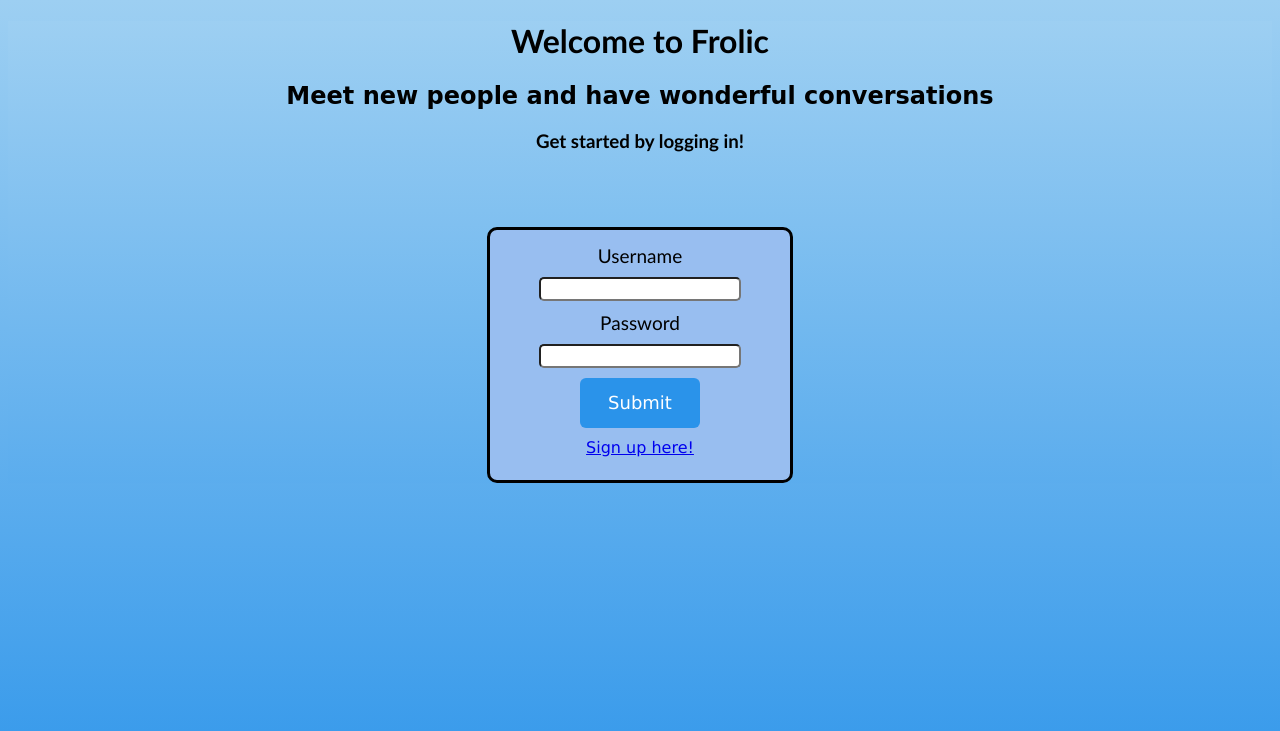
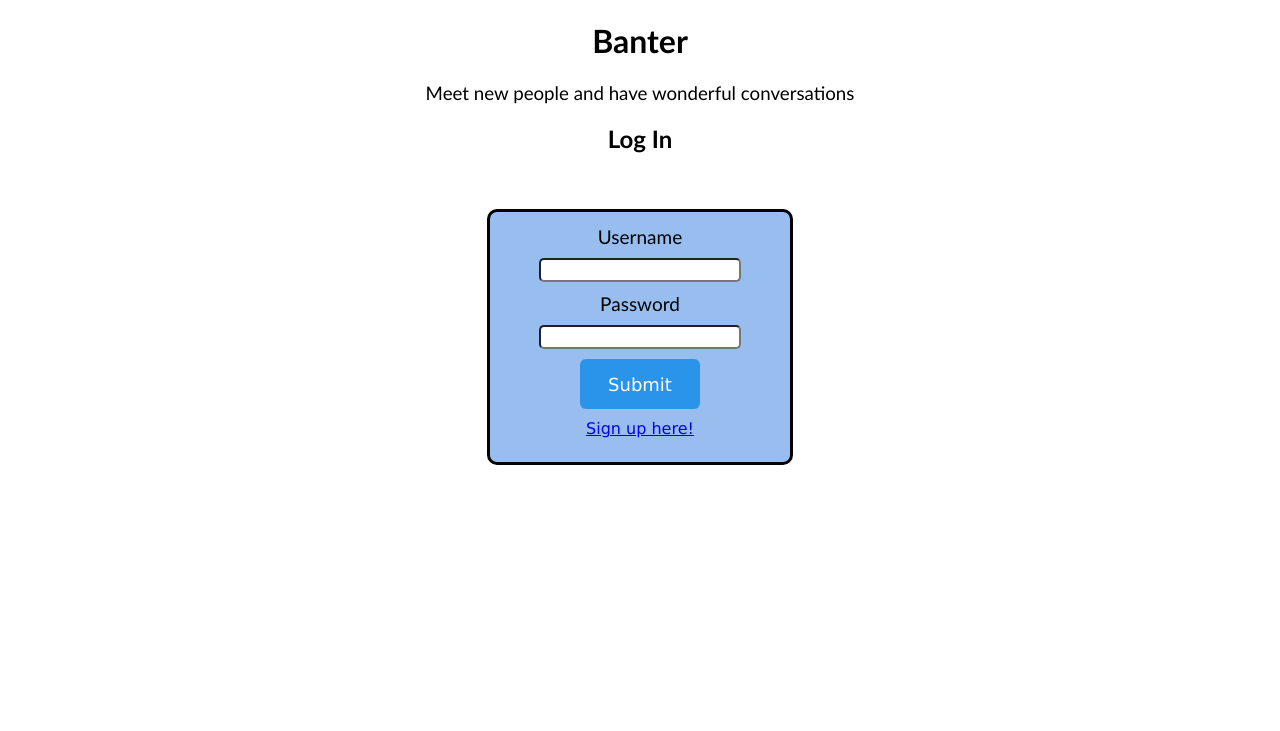
Before and after one commit to SmoolPerson/chat, a Flask app: page / in a window 1280 px wide. Shown: the top 731 px of the page. Run offline with Flask 3, Linux system fonts and the light colour scheme.

Commit message:
UI changes kinda, but want to add more features to database

```diff
--- a/static/styles.css
+++ b/static/styles.css
@@ -1,5 +1,5 @@
 body, html {
-    background: linear-gradient(rgb(157, 207, 242), rgb(42, 147, 234));
+    background: rgb(255, 255, 255);
     background-size: 175% 175%;
     background-repeat: repeat;
 }
@@ -65,7 +65,6 @@ body, html {
     border-style: solid;
     border-width: 3px;
     border-color: #287067;
-    text-align: center;
 }
 
 #dmdiv {
--- a/templates/login.html
+++ b/templates/login.html
@@ -5,11 +5,13 @@
     <link rel="stylesheet" href="/static/styles.css">
 </head>
 <body>
-    <h1 class="header">Welcome to Frolic</h1>
-    <h2 class="normaltext" style="font-family: cursive, 'Times New Roman', Times, serif;">Meet new people and have wonderful conversations</h4>
-    <h3 class="normaltext" style="font-family: Gill Sans">Get started by logging in!</h3>
+    <h1 class="header">Banter</h1>
+    <h3 class="normaltext" style="font-family: 'Gill Sans'; font-weight: normal;">Meet new people and have wonderful conversations</h3>
+    <h2 class="normaltext" style="font-family: Gill Sans">Log In</h2>
+    {% if auth %}
     <h4 class="normaltext">{{ auth }}</h4>
-    <br><br><br>
+    {% endif %}
+    <br><br>
     <div class="logindiv">
     <form action="./chat" method="POST">
         <label for="username" style="font-family:'Gill Sans', 'Lucida Sans Unicode', 'Lucida Grande', 'Lucida Sans', Arial, sans-serif;">Username</label><br>
--- a/templates/signup.html
+++ b/templates/signup.html
@@ -5,8 +5,8 @@
     <link rel="stylesheet" href="/static/styles.css">
 </head>
 <body>
-    <h1 class="header">Sign up to Frolic here</h1>
-    <h2 class="normaltext" style="font-family: cursive, 'Times New Roman', Times, serif;">You're about to embark on an adventure!</h4>
+    <h1 class="header">Sign up to Banter here</h1>
+    <h3 class="normaltext" style="font-family: Georgia, 'Times New Roman', Times, serif;">You're about to embark on an adventure!</h3>
     <h4 class="normaltext">{{ existsalready }}</h4>
     <br><br><br>
     <div class="logindiv">
```
Also changed, not shown: maindb.db.
